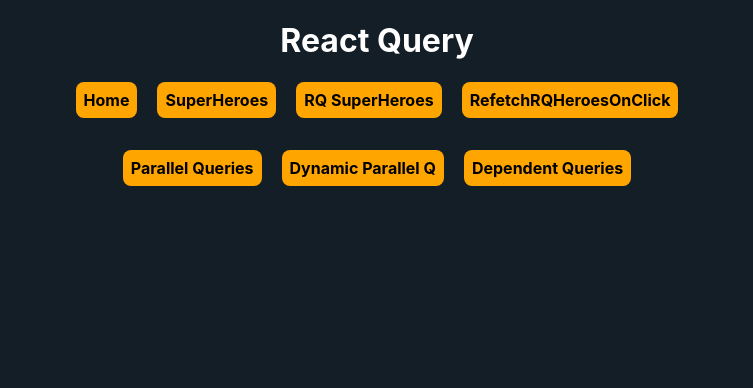
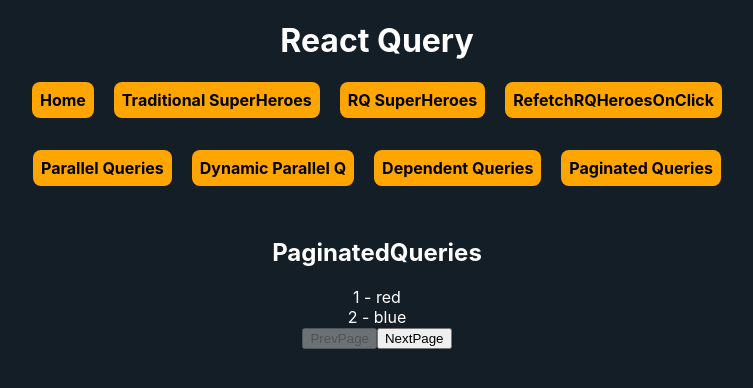
Before and after one commit to LemmyMwaura/Tanstack-RQuery, a React (Vite) app: page /rq-paginated in a window 1280 px wide. Shown: the top 388 px of the page, without its empty margins (263-1016 px from the left). Built offline with nearby package versions, Linux system fonts and the light colour scheme; data requests are answered from the project's data file.

Commit message:
feat: paginated queries

```diff
--- a/db.json
+++ b/db.json
@@ -46,5 +46,39 @@
       "id":"codeWithLemmy",
       "courses":["react","vue","angular"]
     }
+  ],
+  "colors":[
+    {
+      "id":1,
+      "label": "red"
+    },
+    {
+      "id":2,
+      "label": "blue"
+    },
+    {
+      "id":3,
+      "label": "green"
+    },
+    {
+      "id":4,
+      "label": "yellow"
+    },
+    {
+      "id":5,
+      "label": "black"
+    },
+    {
+      "id":6,
+      "label": "white"
+    },
+    {
+      "id":7,
+      "label": "orange"
+    },
+    {
+      "id":8,
+      "label": "teal"
+    }
   ]
 }
--- a/src/components/Header.jsx
+++ b/src/components/Header.jsx
@@ -8,13 +8,14 @@
 import ParallelQueriesPage from './ParallelQueriesPage';
 import DynamicParallelQueries from './DynamicParallelQueries';
 import DependentQueriesPage from './DependentQueriesPage';
+import PaginatedQueries from './PaginatedQueries';
 
 export default function Header() {
   return (
     <div className='header'>
       <nav className='primary-nav'>
         <NavLink to='/'>Home</NavLink>
-        <NavLink to='/super-heroes'>SuperHeroes</NavLink>
+        <NavLink to='/super-heroes'>Traditional SuperHeroes</NavLink>
         <NavLink to='/rq-super-heroes'>RQ SuperHeroes</NavLink>
         <NavLink to='/refetch-rq-super-heroes'>RefetchRQHeroesOnClick</NavLink>
       </nav>
@@ -23,6 +24,7 @@
         <NavLink to='/rq-parallel'>Parallel Queries</NavLink>
         <NavLink to='/rq-dynamic-parallel'>Dynamic Parallel Q</NavLink>
         <NavLink to='/rq-dependent'>Dependent Queries</NavLink>
+        <NavLink to='/rq-paginated'>Paginated Queries</NavLink>
       </nav>
 
       <Routes>
@@ -30,6 +32,8 @@
         <Route path='/rq-parallel' element={<ParallelQueriesPage/>}/>
         <Route path='/rq-dynamic-parallel' element={<DynamicParallelQueries heroIds={[1,3]}/>}/>
         <Route path='/rq-dependent' element={<DependentQueriesPage email="lemminton@gmail.com"/>}/>
+        <Route path='/rq-paginated' element={<PaginatedQueries/>}/>
+
         <Route path='/super-heroes' element={<SuperHeroesPage/>}/>
         <Route path='/rq-super-heroes' element={<RQSuperHeroespage/>}/>
         <Route path='/refetch-rq-super-heroes' element={<RefetchRQsuperheroes/>}/>
--- /dev/null
+++ b/src/components/PaginatedQueries.jsx
@@ -0,0 +1,58 @@
+import { useQuery } from "react-query"
+import { useState } from "react"
+import axios from "axios"
+
+const fetchColors = (pageNumber) => {
+  return axios.get(`http://localhost:4000/colors?_limit=2&_page=${pageNumber}`)
+}
+
+function PaginatedQueries() {
+  const [pageNumber, setPageNumber] = useState(1)
+  const { isLoading, isError, error, data, isFetching } = useQuery(
+    ["colors", pageNumber],
+    () => fetchColors(pageNumber),
+    {
+      keepPreviousData: true,
+    }
+  )
+
+  return (
+    <div>
+      <h2 className="title">PaginatedQueries</h2>
+
+      {isError && <div>{error.message}</div>}
+
+      {isLoading ? (
+        <div>Loading...</div>
+      ) : (
+        data?.data.map((color) => {
+          return (
+            <div key={color.id}>
+              {color.id} - {color.label}
+            </div>
+          )
+        })
+      )}
+
+      <div>
+        <button
+          className="btn"
+          disabled={pageNumber === 1}
+          onClick={() => setPageNumber((page) => page - 1)}
+        >
+          PrevPage
+        </button>
+
+        <button
+          className="btn"
+          disabled={pageNumber === 4}
+          onClick={() => setPageNumber((page) => page + 1)}
+        >
+          NextPage
+        </button>
+      </div>
+    </div>
+  )
+}
+
+export default PaginatedQueries
```
